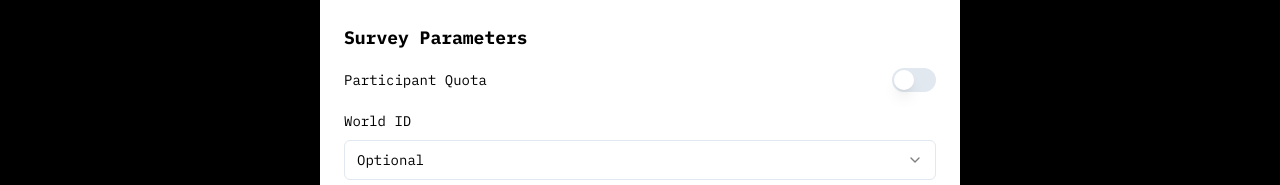
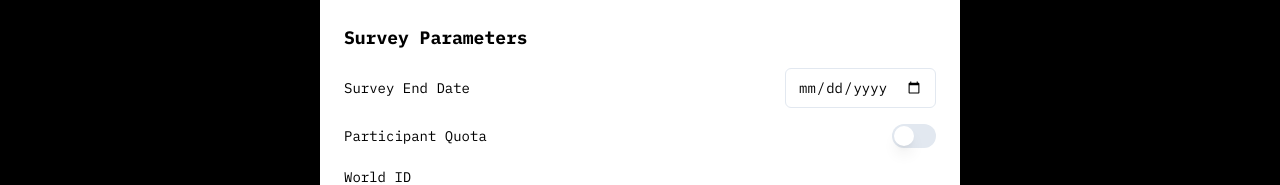
Before and after one commit to santi-nihany/certo, a Next.js app: page /researcher/CreateSurvey in a window 1280 px wide. Shown: the part 441-626 px from the top of the page. Built offline with nearby package versions, Linux system fonts and the light colour scheme; no server answers.

Commit message:
Added Time for survey end

```diff
--- a/app/researcher/CreateSurvey/page.tsx
+++ b/app/researcher/CreateSurvey/page.tsx
@@ -34,6 +34,8 @@ interface SurveyParameters {
   }
   worldId: 'required' | 'optional'
   quarkId: 'required' | 'optional'
+  surveyEndDate: Date
+
 }
 
 export default function CreateSurvey() {
@@ -52,7 +54,8 @@ export default function CreateSurvey() {
       }
     },
     worldId: 'optional',
-    quarkId: 'optional'
+    quarkId: 'optional',
+    surveyEndDate: new Date()
   })
 
   const addQuestion = () => {
@@ -132,7 +135,7 @@ export default function CreateSurvey() {
         description,
         owner: 'owner-id',  // Replace with actual owner ID
         prize: parameters.participantQuota.reward.enabled ? parseFloat(parameters.participantQuota.reward.amount) : 0,
-        timeLimit: new Date(),  // Set this if you have a specific time limit in mind
+        timeLimit: parameters.surveyEndDate,  // Set this if you have a specific time limit in mind
         maxAmount: parseInt(parameters.participantQuota.quota) || 0,
         minAmount: 0,  // Set this if applicable
         questions: backendQuestions,
@@ -182,6 +185,17 @@ export default function CreateSurvey() {
           <div className="space-y-4">
             <h2 className="text-lg font-semibold">Survey Parameters</h2>
             <div className="space-y-4">
+            <div className="flex items-center justify-between">
+              <Label htmlFor="SurveyEndDate">Survey End Date</Label>
+              <Input
+                id="SurveyEndDate"
+                type="date"
+                value={parameters.surveyEndDate}
+                onChange={(e) => updateParameters('surveyEndDate', e.target.value)}
+                className="w-30"
+              />
+            </div>
+
               <div className="flex items-center justify-between">
                 <Label htmlFor="participantQuota">Participant Quota</Label>
                 <Switch
```
